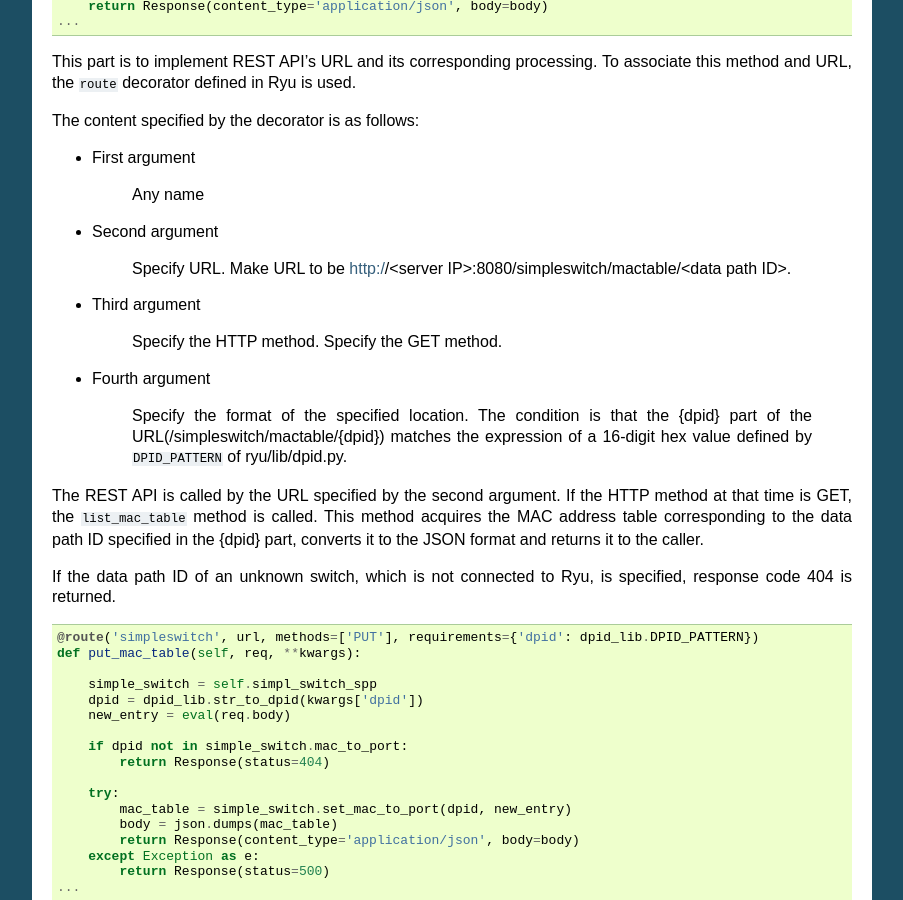
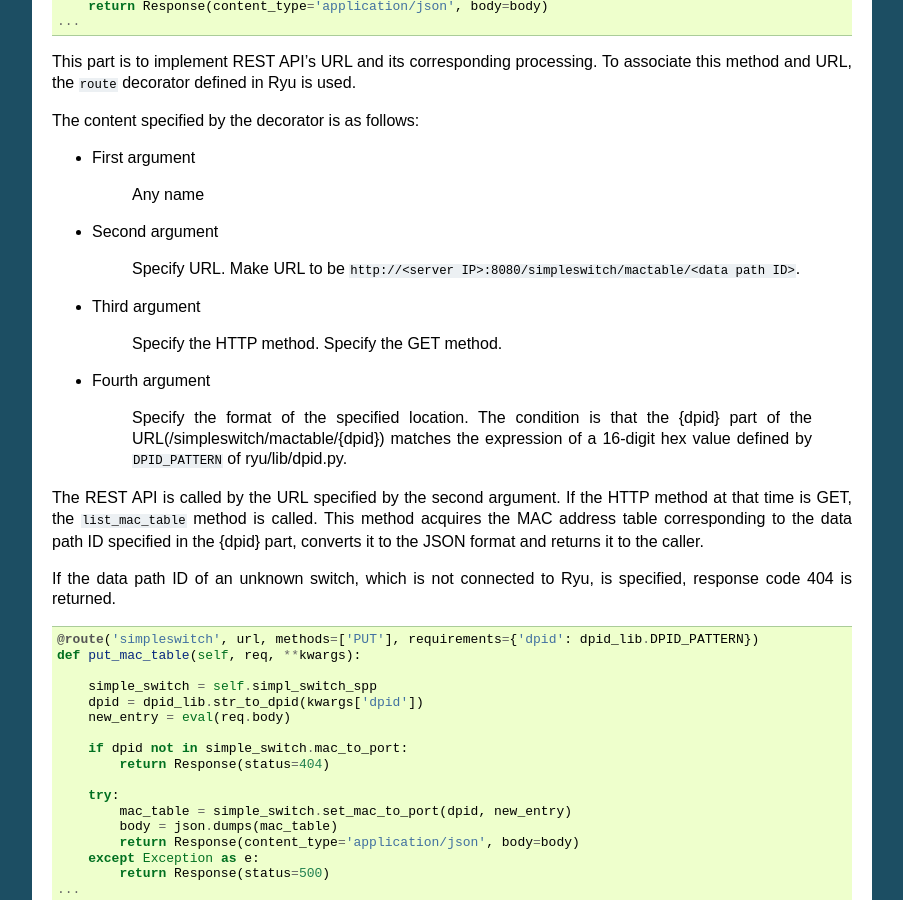
Before and after one commit to osrg/ryu-book, a Sphinx documentation site: the page built from en/source/rest_api.rst, in a window 1280 px wide and 900 px high, scrolled down 4317 px. Shown: the whole window, without its empty margins (198-1101 px from the left). Built offline with Sphinx 7.4.7, drawn with Linux system fonts in a browser that asks for light colours.

```diff
--- a/en/source/rest_api.rst
+++ b/en/source/rest_api.rst
@@ -189,7 +189,7 @@ The content specified by the decorator is as follows:
 * Second argument
 
     Specify URL.
-    Make URL to be http://<server IP>:8080/simpleswitch/mactable/<data path ID>.
+    Make URL to be ``http://<server IP>:8080/simpleswitch/mactable/<data path ID>``.
 
 * Third argument
 
```
